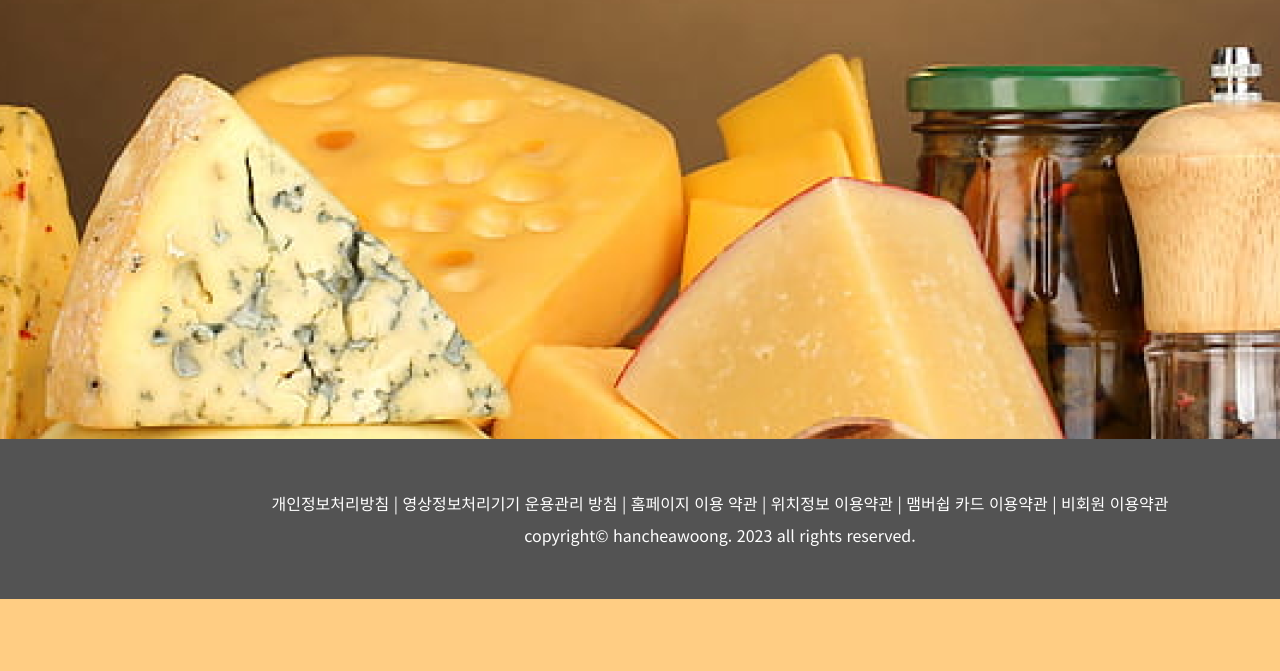
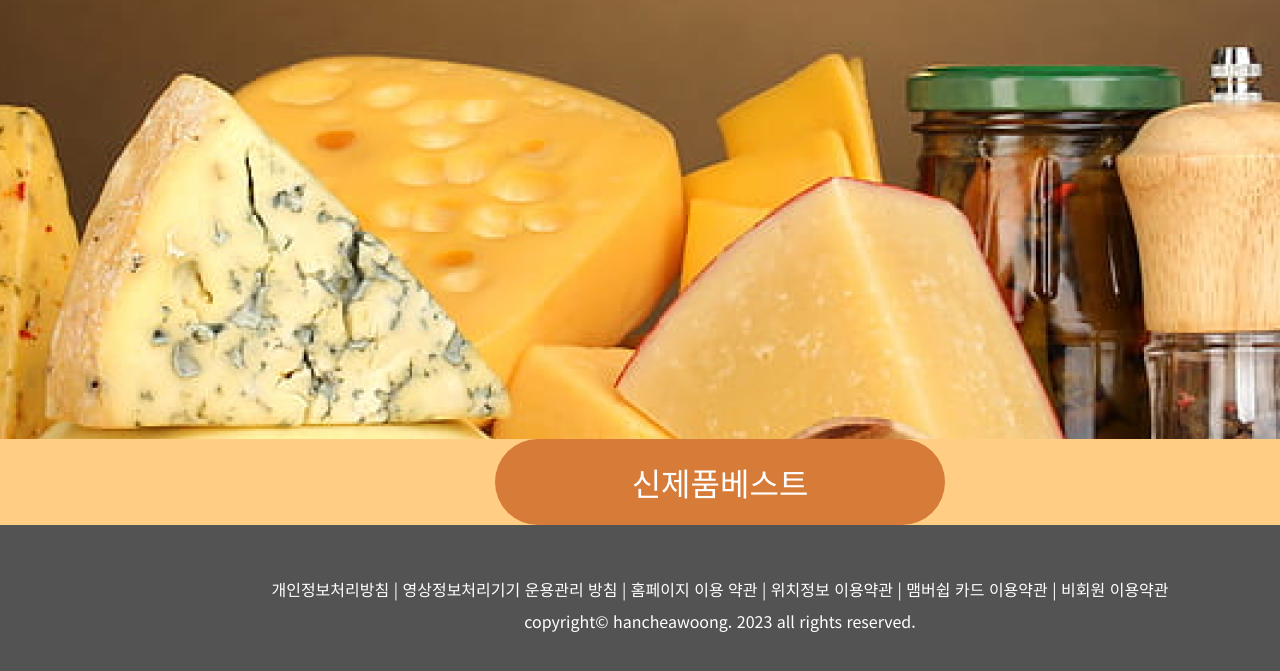
Before and after one commit to woongeazy/cheese-academy, a plain HTML site: page cheese.html in a window 1280 px wide. Shown: the part 435-1106 px from the top of the page. Before the commit the page ends 1034 px from the top, so only its background shows below. Drawn offline with Linux system fonts and the light colour scheme.

Commit message:
탭 만드는 중

```diff
--- a/cheese.html
+++ b/cheese.html
@@ -98,8 +98,16 @@
         </div>
       </div>
     </div>
-    <div class="cheese_tab">
-      <ul></ul>
+
+    <div class="container margin-auto">
+      <div class="cheese_tabs d-flex justify-center">
+        <div class="cheese_tabs_bg">
+          <ul class="newnbest_title d-flex justify-center align-center">
+            <li><a href="#">신제품</a></li>
+            <li><a href="#">베스트</a></li>
+          </ul>
+        </div>
+      </div>
     </div>
 
     <div class="footer">
--- a/css/style.css
+++ b/css/style.css
@@ -636,3 +636,22 @@ body {
   text-align: center;
   color: var(--bg-color);
 }
+/* ====================================cheese_tab */
+.newnbest_title {
+  background: var(--secondary-color);
+  color: var(--bg-color);
+  font-size: 2rem;
+  width: 100%;
+  height: 100%;
+}
+.cheese_tabs_bg {
+  border-radius: 100px;
+  overflow: hidden;
+  /* padding: 1rem 2rem; */
+  width: 450px;
+  height: 86px;
+}
+.newnbest_title a {
+  width: 100%;
+  height: 100%;
+}
```
